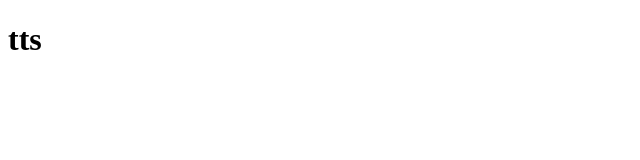
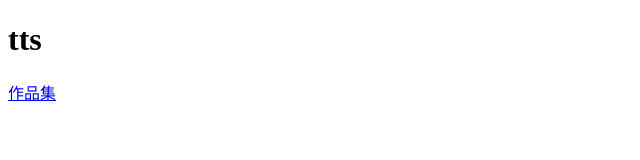
Before and after one commit to zongtn/zongtn.github.io, a plain HTML site: page index.html in a window 1280 px wide. Shown: the full height of the page, 0-640 px from the left. Drawn offline with Linux system fonts and the light colour scheme.

Commit message:
Update index.html

```diff
--- a/index.html
+++ b/index.html
@@ -6,6 +6,6 @@
     </head>
     <body>
        <h1>tts</h1>
-       <a href="./Ah_Zheng_Shop/first.html"></a>
+       <a href="./Ah_Zheng_Shop/first.html">作品集</a>
     </body>
 </html>
```
